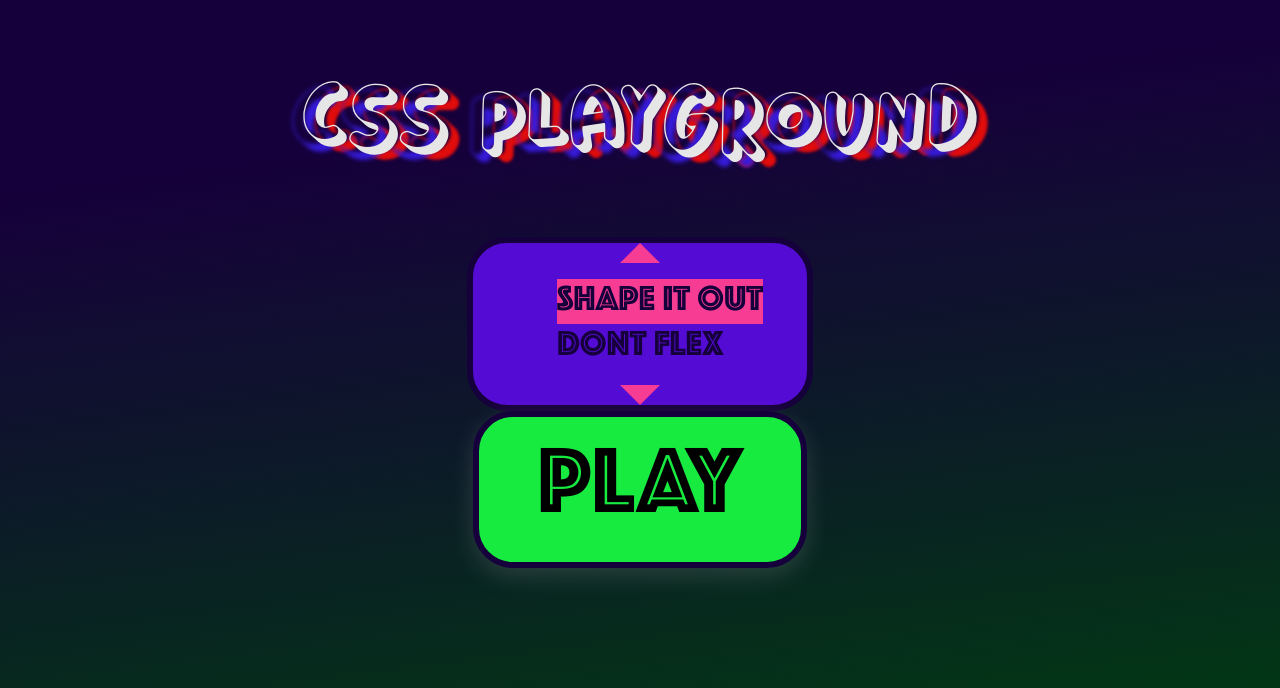
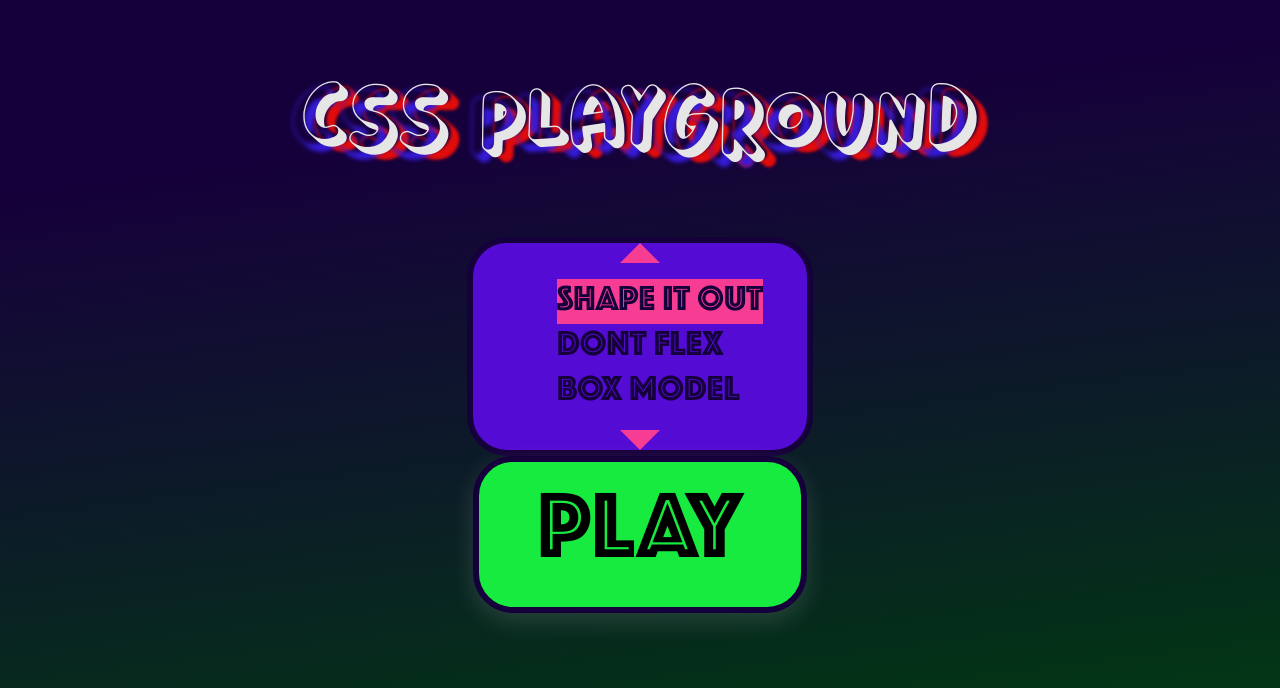
Before and after one commit to pelegsch666/css-playground-client, a React (Create React App) app: page / in a window 1280 px wide. Shown: the top 688 px of the page. Built offline with nearby package versions, Linux system fonts and the light colour scheme.

Commit message:
just testing github

```diff
--- /dev/null
+++ b/pokemon.js
@@ -0,0 +1 @@
+//just testing github
--- a/src/mockData.js
+++ b/src/mockData.js
@@ -55,5 +55,29 @@ export const objMockData = [
 				propertiesValueStrings.flexDirection
 			),
 		},
-	},
+	}, {
+		levelName: 'Box Model',
+		levelId: 3,
+		renderingKey: 'Box Model',
+		defaultProperties: {
+			display: 'flex',
+			width: 200,
+			height: 200,
+			backgroundColor: '#aaffaa',
+			justifyContent: 'center',
+			alignItems: 'center'
+		},
+		targetProperties: {
+			paddingRight: getRandomIntWithGap(0, 40, PIXEL_AMOUNT),
+			paddingLeft: getRandomIntWithGap(0, 40, PIXEL_AMOUNT),
+			paddingTop: getRandomIntWithGap(0, 40, PIXEL_AMOUNT),
+			paddingBottom: getRandomIntWithGap(0, 40, PIXEL_AMOUNT)
+		},
+		userProperties: {
+			paddingRight: getRandomIntWithGap(0, 40, PIXEL_AMOUNT),
+			paddingLeft: getRandomIntWithGap(0, 40, PIXEL_AMOUNT),
+			paddingTop: getRandomIntWithGap(0, 40, PIXEL_AMOUNT),
+			paddingBottom: getRandomIntWithGap(0, 40, PIXEL_AMOUNT)
+		},
+	}
 ];
--- a/src/views/GameView/Shape.js
+++ b/src/views/GameView/Shape.js
@@ -30,6 +30,13 @@ function Shape({ shapeProperties, defaultProperties, renderingKey }) {
 				</div>
 			);
 		}
+		case 'Box Model':{
+			return(
+			<div style={styles} >
+               <div style={{width: '100%', height: '100%',backgroundColor: 'navy'}}></div>
+
+			</div>)
+		}
 		default: {
 			return <div style={styles}></div>;
 		}
```
